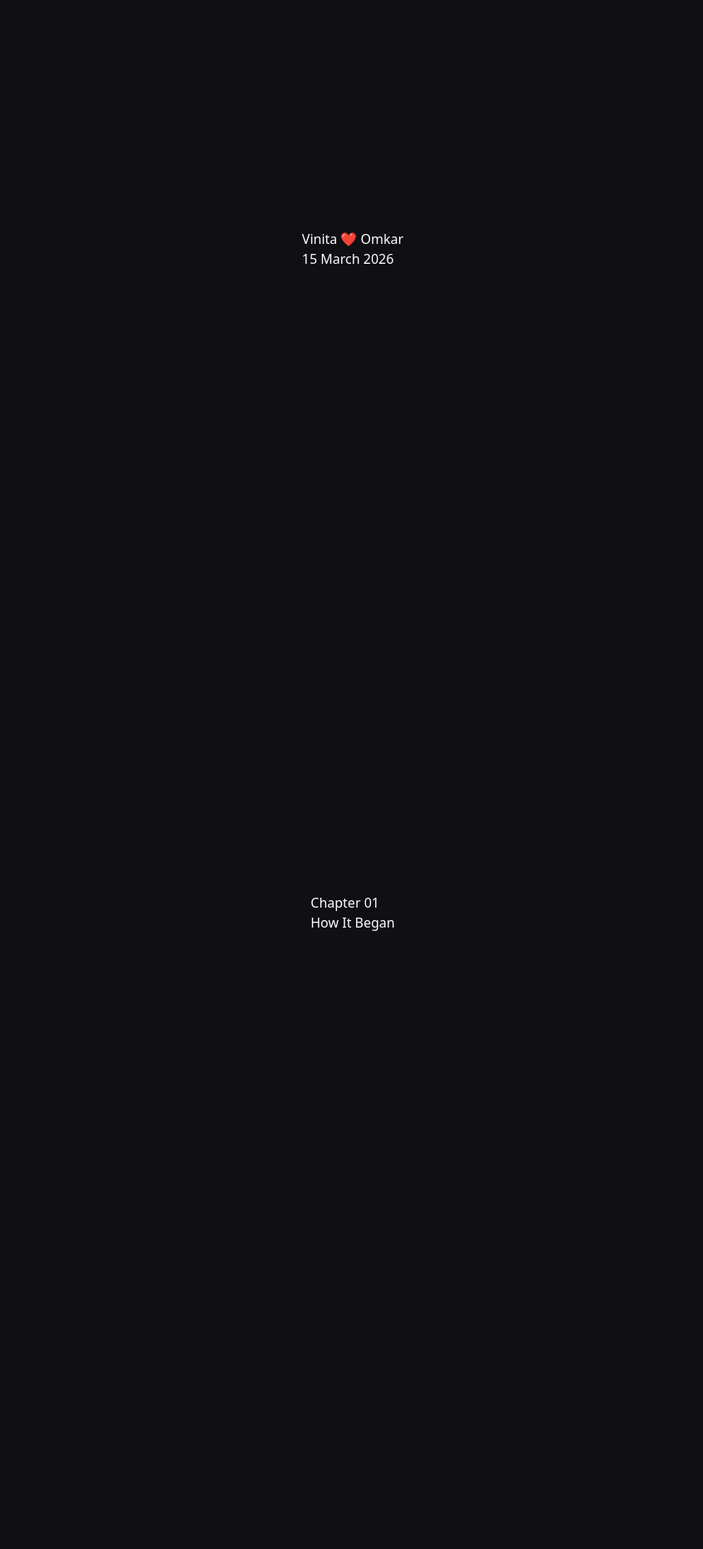
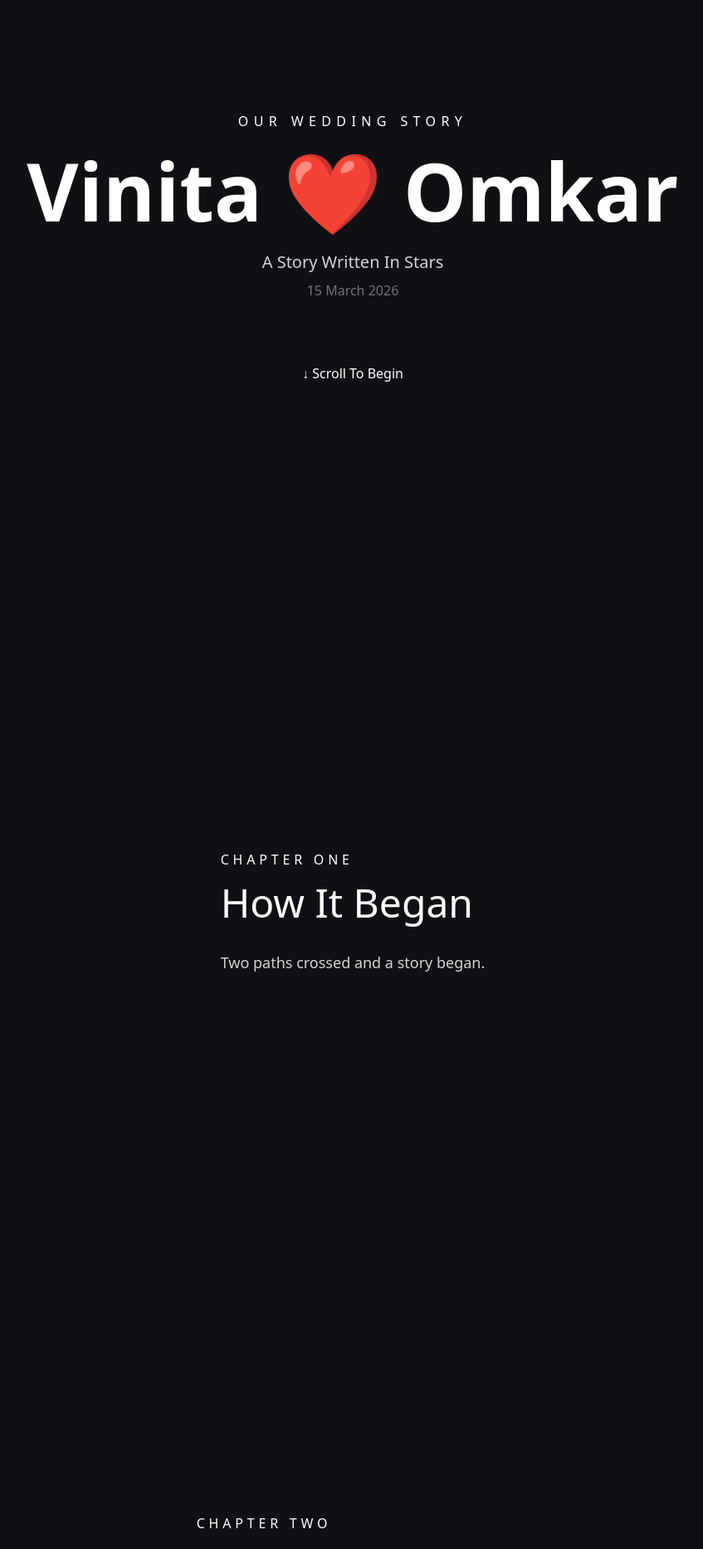
Before and after one commit to karthiksairaj-g/Vinita-Omkar, a Next.js app: page / in a window 1280 px wide. Shown: the part 100-1967 px from the top of the page at 83% size, without its empty margins (215-1062 px from the left). Built offline with nearby package versions, Linux system fonts and the light colour scheme.

Commit message:
added some data

```diff
--- a/components/storytelling/ScrollNarrative.tsx
+++ b/components/storytelling/ScrollNarrative.tsx
@@ -1,2 +1,39 @@
 import StoryChapter from './StoryChapter';
-export default function ScrollNarrative(){return<><StoryChapter title='How It Began' subtitle='Chapter 01'/><StoryChapter title='The Proposal' subtitle='Chapter 02'/><StoryChapter title='The Celebration' subtitle='Chapter 03'/><StoryChapter title='Wedding Day' subtitle='Chapter 04'/><StoryChapter title='Forever Begins Here' subtitle='Chapter 05'/></>}
+import WeddingTimeline from "./WeddingTimeline";
+export default function ScrollNarrative() {
+  return (
+    <>
+      <StoryChapter
+        subtitle="Chapter One"
+        title="How It Began"
+        content="Two paths crossed and a story began."
+      />
+
+      <StoryChapter
+        subtitle="Chapter Two"
+        title="The Proposal"
+        content="A moment filled with love, hope, and forever."
+      />
+
+      <StoryChapter
+        subtitle="Chapter Three"
+        title="The Celebration"
+        content="Family, friends, laughter, and memories."
+      />
+
+      <StoryChapter
+        subtitle="Chapter Four"
+        title="Wedding Day"
+        content="The beginning of a beautiful new chapter."
+      />
+
+      <StoryChapter
+        subtitle="Chapter Five"
+        title="Forever Begins Here"
+        content="A lifetime of adventures together."
+      />
+
+      <WeddingTimeline />
+    </>
+  );
+}
--- a/components/storytelling/ScrollProgress.tsx
+++ b/components/storytelling/ScrollProgress.tsx
@@ -1,2 +1,33 @@
-'use client'; import {useEffect,useState} from 'react';
-export default function ScrollProgress(){const[p,setP]=useState(0);useEffect(()=>{const s=()=>{const h=document.documentElement.scrollHeight-window.innerHeight;setP((window.scrollY/h)*100)};window.addEventListener('scroll',s);return()=>window.removeEventListener('scroll',s)},[]);return <div className='fixed top-0 left-0 h-1 bg-rosegold z-50' style={{width:`${p}%`}}/>}
+"use client";
+
+import { useEffect, useState } from "react";
+
+export default function ScrollProgress() {
+  const [progress, setProgress] = useState(0);
+
+  useEffect(() => {
+    const update = () => {
+      const total =
+        document.documentElement.scrollHeight -
+        window.innerHeight;
+
+      const current = window.scrollY;
+
+      setProgress((current / total) * 100);
+    };
+
+    window.addEventListener("scroll", update);
+
+    return () =>
+      window.removeEventListener("scroll", update);
+  }, []);
+
+  return (
+    <div
+      className="fixed top-0 left-0 h-0.75 bg-rosegold z-50"
+      style={{
+        width: `${progress}%`,
+      }}
+    />
+  );
+}
--- a/components/storytelling/StoryChapter.tsx
+++ b/components/storytelling/StoryChapter.tsx
@@ -1,5 +1,29 @@
-'use client';
-import Container from '../ui/Container';
-export default function StoryChapter({title,subtitle,children}:{title:string;subtitle?:string;children?:React.ReactNode}){
-return (<section className="min-h-screen flex items-center py-24"><Container><p>{subtitle}</p><h2>{title}</h2>{children}</Container></section>);
+interface StoryChapterProps {
+  title: string;
+  subtitle: string;
+  content: string;
 }
+
+export default function StoryChapter({
+  title,
+  subtitle,
+  content,
+}: StoryChapterProps) {
+  return (
+    <section className="min-h-screen flex items-center">
+      <div className="max-w-4xl mx-auto px-8">
+        <p className="uppercase tracking-[0.3em] text-rosegold">
+          {subtitle}
+        </p>
+
+        <h2 className="text-5xl mt-4">
+          {title}
+        </h2>
+
+        <p className="mt-8 text-lg leading-8 text-neutral-300">
+          {content}
+        </p>
+      </div>
+    </section>
+  );
+}
--- a/components/storytelling/WeddingTimeline.tsx
+++ b/components/storytelling/WeddingTimeline.tsx
@@ -1 +1,40 @@
-export default function WeddingTimeline(){const e=['How It Began','Proposal','Celebration','Wedding Day','Forever Begins Here'];return <div>{e.map(x=><div key={x}>{x}</div>)}</div>}
+const events = [
+  {
+    title: "First Meeting",
+    year: "2022",
+  },
+  {
+    title: "First Date",
+    year: "2023",
+  },
+  {
+    title: "Proposal",
+    year: "2025",
+  },
+  {
+    title: "Wedding",
+    year: "2026",
+  },
+];
+
+export default function WeddingTimeline() {
+  return (
+    <section className="py-32">
+      <h2 className="text-center text-5xl mb-20">
+        Our Journey
+      </h2>
+
+      <div className="max-w-4xl mx-auto">
+        {events.map((event) => (
+          <div
+            key={event.year}
+            className="flex justify-between border-b border-white/10 py-8"
+          >
+            <span>{event.title}</span>
+            <span>{event.year}</span>
+          </div>
+        ))}
+      </div>
+    </section>
+  );
+}
--- a/components/ui/Hero.tsx
+++ b/components/ui/Hero.tsx
@@ -1,10 +1,25 @@
-export default function Hero(){
- return (
- <section style={{height:'100vh',display:'flex',alignItems:'center',justifyContent:'center'}}>
-  <div>
-   <h1>Vinita ❤️ Omkar</h1>
-   <p>15 March 2026</p>
-  </div>
- </section>
- )
+export default function Hero() {
+  return (
+    <section className="min-h-screen flex flex-col items-center justify-center text-center px-6">
+      <p className="uppercase tracking-[0.4em] text-champagne">
+        Our Wedding Story
+      </p>
+
+      <h1 className="text-6xl md:text-8xl font-bold mt-6">
+        Vinita ❤️ Omkar
+      </h1>
+
+      <p className="mt-6 text-xl text-neutral-300">
+        A Story Written In Stars
+      </p>
+
+      <p className="mt-2 text-neutral-500">
+        15 March 2026
+      </p>
+
+      <div className="mt-20 animate-bounce">
+        ↓ Scroll To Begin
+      </div>
+    </section>
+  );
 }
```
